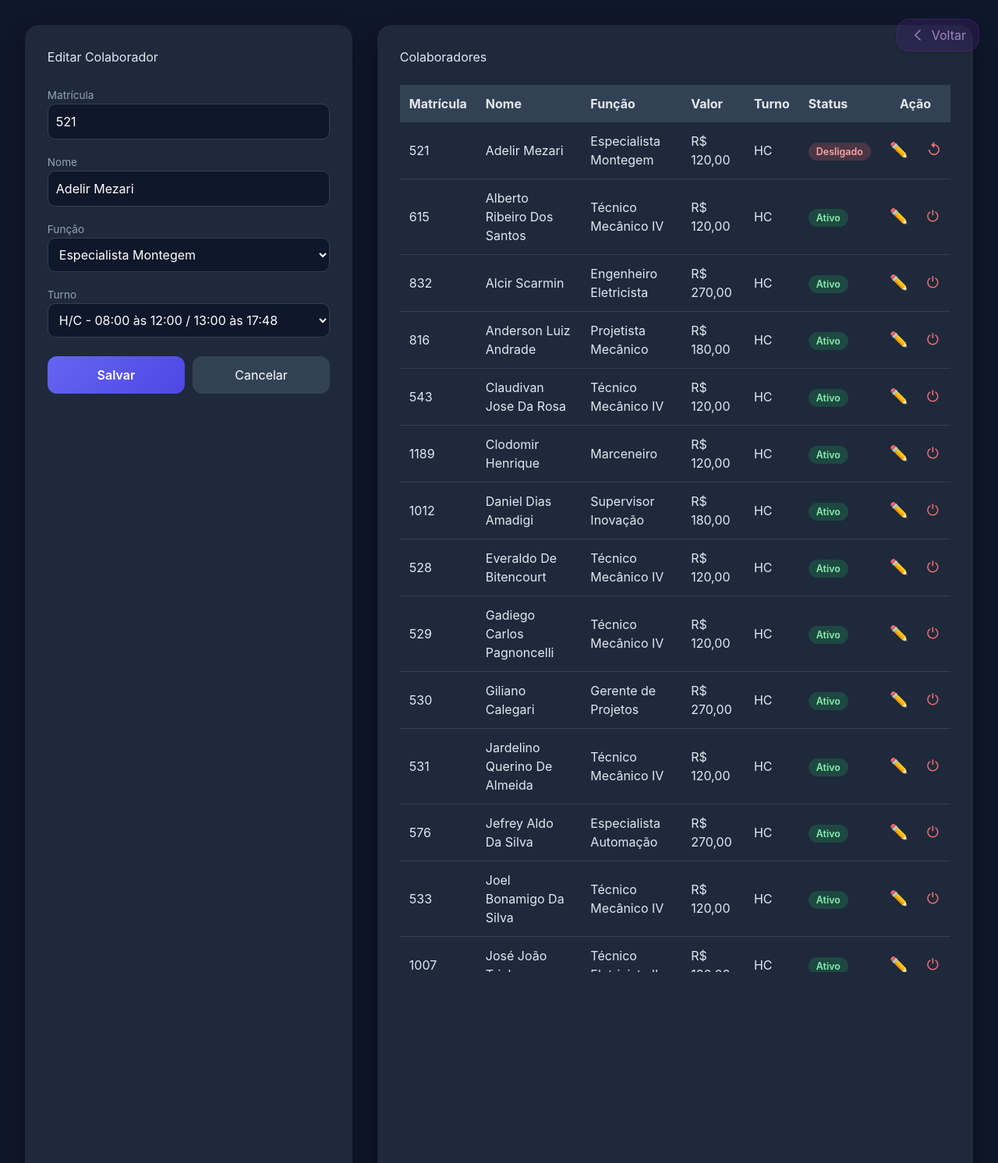
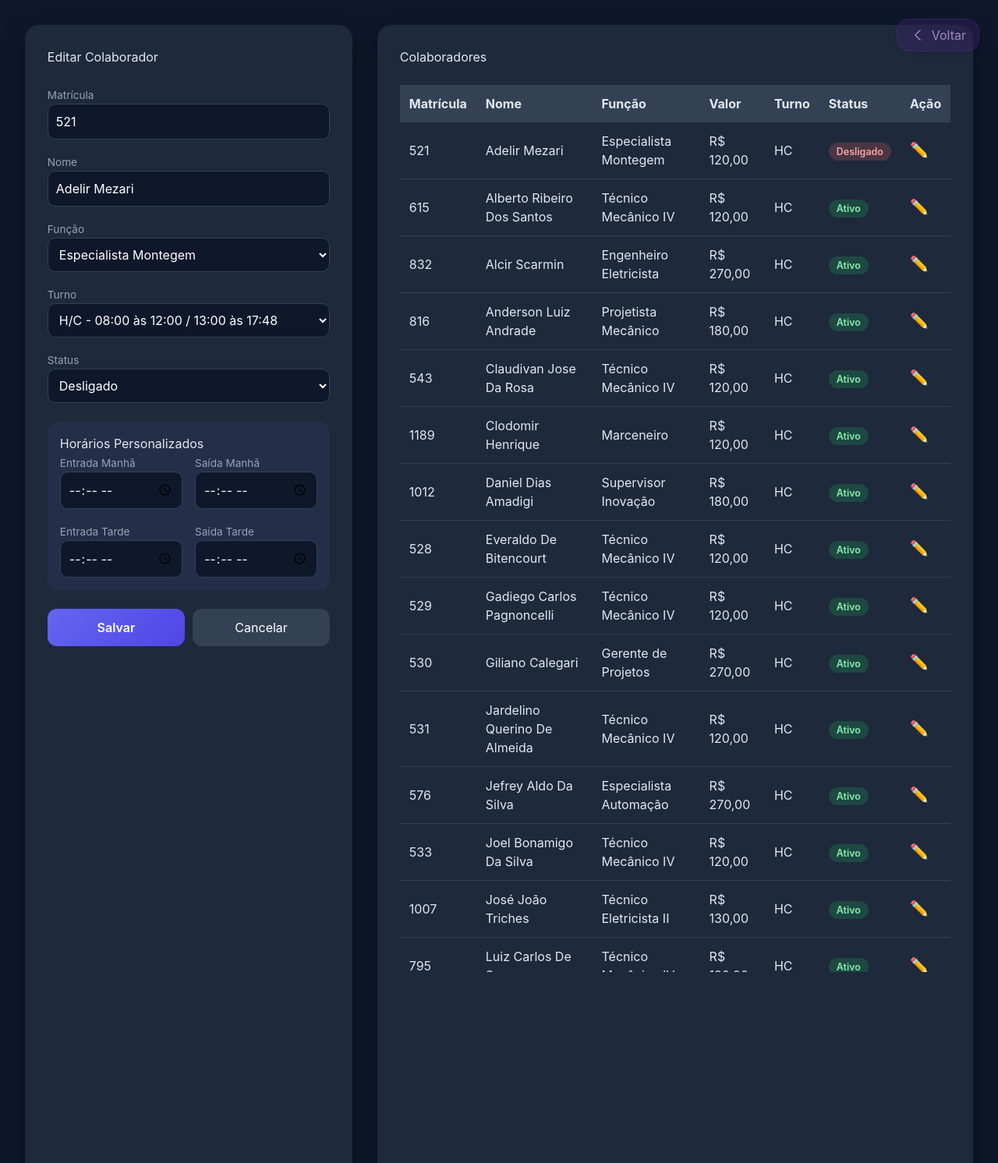
Before and after one commit to EricMoschen/gestor_os, a Django app: page /cadastro/editar/10/ in a window 1280 px wide. Shown: the top 1492 px of the page at 78% size. Run offline with Django 5.2, Linux system fonts and the light colour scheme; a user stored in the database is signed in; data comes from the database, SQL or seed files in the repository; both versions use the stored data as it was after the commit; parts of the project's set-up code (start-up, migrations or seed data) failed here and were passed over; some libraries are stand-ins or nearby versions.

Commit message:
Desligar colaborador

```diff
--- a/cadastro/forms.py
+++ b/cadastro/forms.py
@@ -41,10 +41,15 @@ class IntervencaoForm(forms.ModelForm):
 # =====================================================
 
 class ColaboradorForm(forms.ModelForm):
+    def __init__(self, *args, include_status=False, **kwargs):
+        super().__init__(*args, **kwargs)
+
+        if not include_status:
+            self.fields.pop('ativo', None)
     class Meta:
         model = Colaborador
         fields = [
-            'matricula', 'nome', 'funcao', 'turno',
+            'matricula', 'nome', 'funcao', 'turno', 'ativo',
             'hr_entrada_am', 'hr_saida_am',
             'hr_entrada_pm', 'hr_saida_pm'
         ]
@@ -63,6 +68,9 @@ class ColaboradorForm(forms.ModelForm):
             'turno': forms.Select(attrs={
                 'class': 'form-select',
                 'id': 'id_turno'
+            }),
+            'ativo': forms.Select(choices=[(True, 'Ativo'), (False, 'Desligado')], attrs={
+                'class': 'form-select'
             }),
             'hr_entrada_am': forms.TimeInput(attrs={
                 'class': 'form-control',
--- a/cadastro/templates/cadastro_colaborador/cadastro_colaborador.html
+++ b/cadastro/templates/cadastro_colaborador/cadastro_colaborador.html
@@ -49,6 +49,12 @@
                     {{ form.turno }}
                 </div>
 
+                {% if editando %}
+                <div class="form-group">
+                    <label>Status</label>
+                    {{ form.ativo }}
+                </div>
+                {% endif %}
             </div>
 
             <!-- Horários -->
@@ -118,7 +124,7 @@
                         <th>Valor</th>
                         <th>Turno</th>
                         <th>Status</th>
-                        <th colspan="2" style="text-align: center;">Ação</th>
+                        <th style="text-align: center;">Ação</th>
                     </tr>
                 </thead>
 
@@ -137,20 +143,12 @@
                             <span class="status-badge inativo">Desligado</span>
                             {% endif %}
                         </td>
-
                         <td>
                             <a href="{% url 'editar_colaborador' colaborador.pk %}" class="edit-btn">
                                 ✏️
                             </a>
                         </td>
 
-                        <td>
-                            <button class="status-btn" data-url="{% url 'alternar_status_colaborador' colaborador.id %}"
-                                data-nome="{{ colaborador.nome }}"
-                                data-acao="{% if colaborador.ativo %}desligar{% else %}reativar{% endif %}">
-                                {% if colaborador.ativo %}⏻{% else %}↺{% endif %}
-                            </button>
-                        </td>
                     </tr>
                     {% endfor %}
                 </tbody>
@@ -166,30 +164,6 @@
 
 </div>
 
-
-<!-- ================= MODAL ================= -->
-<div id="statusModal" class="modal">
-
-    <div class="modal-content">
-
-        <p>
-            Excluir <strong id="modalNome"></strong>?
-        </p>
-
-        <form id="statusForm" method="POST">
-            {% csrf_token %}
-
-            <div class="modal-buttons">
-                <button class="btn-danger" id="confirmarAcaoBtn"></button>
-                <button type="button" class="btn-secondary close">Cancelar</button>
-            </div>
-
-        </form>
-
-    </div>
-
-</div>
-
 <script src="{% static 'js/cadastro_colaborador.js' %}"></script>
 
 {% endblock %}
--- a/cadastro/views/colaborador_create_list_view.py
+++ b/cadastro/views/colaborador_create_list_view.py
@@ -12,7 +12,7 @@ from cadastro.services.colaborador_service import salvar_colaborador
 def cadastro_colaborador(request):
 
     if request.method == 'POST':
-        form = ColaboradorForm(request.POST)
+        form = ColaboradorForm(request.POST, include_status=False)
 
         if form.is_valid():
             salvar_colaborador(form)
@@ -22,7 +22,7 @@ def cadastro_colaborador(request):
         messages.error(request, 'Erro ao cadastrar colaborador.')
 
     else:
-        form = ColaboradorForm()
+        form = ColaboradorForm(include_status=False)
 
     colaboradores = listar_colaboradores_com_os()
 
--- a/cadastro/views/colaborador_update_view.py
+++ b/cadastro/views/colaborador_update_view.py
@@ -14,7 +14,7 @@ def editar_colaborador(request, pk):
     colaborador = get_object_or_404(Colaborador, pk=pk)
 
     if request.method == 'POST':
-        form = ColaboradorForm(request.POST, instance=colaborador)
+        form = ColaboradorForm(request.POST, instance=colaborador, include_status=True)
 
         if form.is_valid():
             salvar_colaborador(form)
@@ -27,7 +27,7 @@ def editar_colaborador(request, pk):
         messages.error(request, 'Erro ao atualizar colaborador.')
 
     else:
-        form = ColaboradorForm(instance=colaborador)
+        form = ColaboradorForm(instance=colaborador, include_status=True)
 
     colaboradores = listar_colaboradores()
 
```
Also changed, not shown: cadastro/static/js/cadastro_colaborador.js (+3 -38 lines), tickets.md (+2 -1 lines), db.sqlite3.
